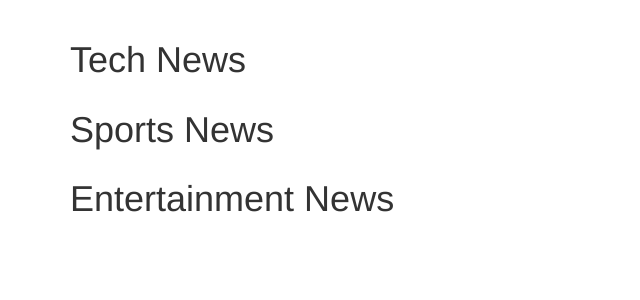
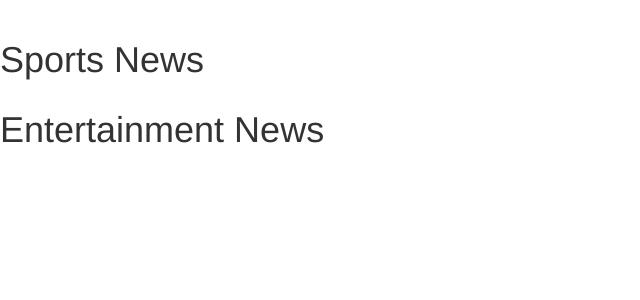
Before and after one commit to willyowi/News_News, a Flask app: template app/templates/index.html in a window 1280 px wide. Shown: the part 52-352 px from the top of the page, without its empty margins (0-640 px from the left). Run offline with Flask 2, Linux system fonts and the light colour scheme; the template is opened without the code that fills it: most values are stand-ins (such as "Sample title", 1, 10 or a date in 2020); some libraries are stand-ins or nearby versions.

Commit message:
add index.html

```diff
--- a/app/templates/index.html
+++ b/app/templates/index.html
@@ -3,13 +3,13 @@
  {% import 'macros.html' as macro %}
 
  {% block content %}
- <div class="container">
+ <!-- <div class="container">
 <div class="row">
   <div class="col-md-12">
 
      <h1>Tech News</h1>
     <ul>
-      {{macro.displaySourcesList(technology)}}
+      {{macro.displaySourcesList(technology)}} -->
 
     </ul>
   </div>
```
